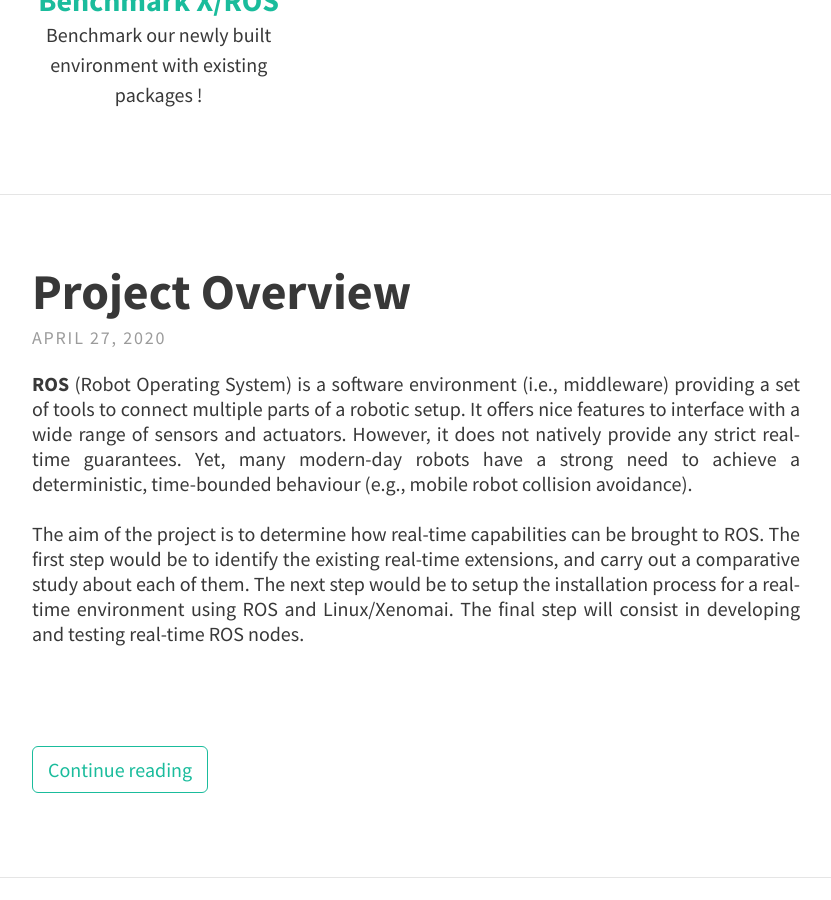
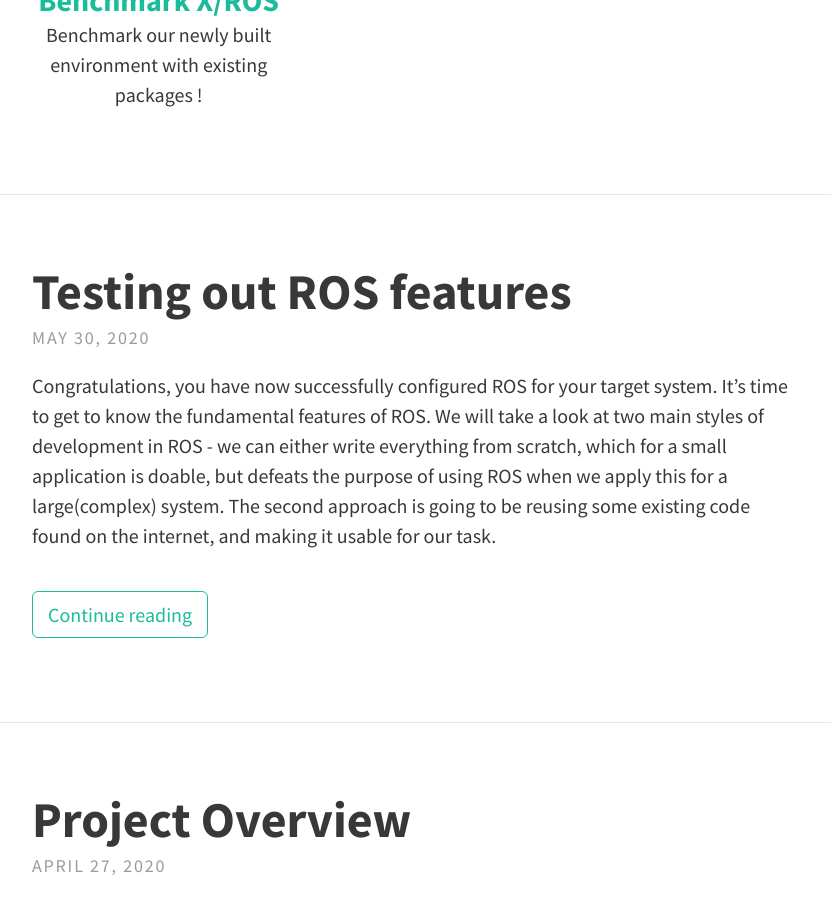
Before and after one commit to MasterERTS/rtros-documentation, a Jekyll site: the page built from index.html, in a window 1280 px wide and 900 px high, scrolled down 996 px. Shown: the whole window, without its empty margins (224-1055 px from the left). Built offline with Jekyll 4.4.1, drawn with Linux system fonts in a browser that asks for light colours; nearby versions of some CDN libraries; the list of posts is cut into pages by our own code; some of the changed text lies outside the part shown.

Commit message:
Published the Chatter application tutorial

````diff
--- a/_posts/2020-04-19-ros.md
+++ b/_posts/2020-04-19-ros.md
@@ -84,6 +84,22 @@
 
 Congratulations! You have now successfully configured ROS on your target system. However, in order to start using the system, you would want to follow the next step, which does a little bit of book keeping.
 
+### Install dependencies
+
+We have installed the basic ROS packages up till now, which will allow us to utilise the core ROS functionalities. However, we would want several other useful tools to be at our disposal when we work with packages of our own. To do that, we can run the following command to install the dependencies:
+
+```sh
+sudo apt install python-rosdep python-rosinstall python-rosinstall-generator python-wstool build-essential
+```
+
+We will make use of the `rosdep` tool to install system dependencies for the executables you may wish to compile. Having this tool makes it less of a hassle to link system dependent libraries and some key components make use of this tool. We have already installed `python-rosdep` in the previous section, we just need to initialize it, which can be done as follows:
+
+```sh
+sudo rosdep init
+rosdep update
+```
+With this we are done with a complete installation of ROS. In the next section, we will see how to set up our target system to work with ROS.
+
 ### Setup the Environment
 
 With the completion of the previous step, ROS is now installed in our **/opt/ros/kinetic** directory. Now, you might find it convenient to auto-load your environment variables when you start a terminal. This is not always the best option, and we will see later why you might **not** want to do that in certain cases. However, assuming you are working with just the one installation of ROS, you will want to edit the `.bashrc` file such that it sources the **/opt/ros/kinetic/devel.setup.bash** script everytime you log in to a bash session. Alternatively, if you use ZSH, the file for you would still be in /opt/ros/devel, but you will be interested in the setup.zsh file. A quick and easy way to do this is as follows:
@@ -117,7 +133,7 @@
 ```shell
 sudo apt-get install python-catkin-tools
 ```
-If everything goes well, you will get a prompt on your screen saying "all packages built successfully", and that is your cue that the installation went fine. If you now go and check your catkin workspace, you will see that now you have four directories: build, devel, logs, and src. We will explain what each of the directories are used for in a later post.
+If everything goes well, you will get a prompt on your screen saying "all packages built successfully", and that is your cue that the installation went fine. If you now go and check your catkin workspace, you will see that now you have four directories: build, devel, logs, and src. For now, we will only focus on the src folder.
 
 ### References:
 
--- /dev/null
+++ b/_posts/2020-05-30-after-ros.md
@@ -0,0 +1,54 @@
+---
+layout: post
+title: Testing out ROS features
+feature-img: "img/sample_feature_img_2.png"
+---
+
+Congratulations, you have now successfully configured ROS for your target system. It's time to get to know the fundamental features of ROS. We will take a look at two main styles of development in ROS - we can either write everything from scratch, which for a small application is doable, but defeats the purpose of using ROS when we apply this for a large(complex) system. The second approach is going to be reusing some existing code found on the internet, and making it usable for our task.
+
+### Creating from scratch - The "chatter" application
+
+The *chatter* is almost like the "Hello World" of the ROS universe. It is the most basic application we can have that makes use of the capabilities of ROS. It will be a very simple application, which will make use of ros messages to communicate over a ros topic using ros nodes. These need to be defined first:
+
+* A **ROS node** is an executable that uses ROS to communicate with other nodes in a network. For our purpose, we can look at it just like a simple executable.
+
+* A **ROS topic** is the data channel through which the ROS nodes communicate with each other.
+
+* A **ROS message** defines the type of data that is flowing through the channel.
+
+Now that these definitions are in place, we would want to go ahead and implement a simple Publisher-Subscriber application. There will be two nodes, conveniently named "publish" and "subscribe", which will exchange a string message over a topic called "/chatter". The graph for the application can be seen below:
+
+<p align="center">
+  <img width="400" height="45" src="https://raw.githubusercontent.com/master-coro/rtros-documentation/master/img/ros-chatter.jpg">
+</p>
+
+**NOTE:** This tutorial is going to be a gross oversimplication of creating a simple ROS application, as the explanations of core ROS functionalities is beyond the scope. For a detailed tutorial with individual focus on each module, we invite you to check out the [ROS Wiki](http://wiki.ros.org/ROS/Tutorials).
+
+We navigate to the src directory of our catkin workspace that we had created after the ROS installation. It is located in `~/ros/src` for the purpose of the tutorial. There we have to build a package, which is facilitated by using `catkin_create_pkg` utility. The standard format for creating a catking package using this tool is:
+```sh
+catkin_create_pkg <name_of_package> <depends1> <depends2> ... <dependsn>
+```
+So here we see that we have to specify the name of the package and add the names of other packages that our package depends on. Let us call our package "chatter" and since we will only be sending a string message, we know that our package will depend on the std_msgs package. Also, we will need the roscpp and the rospy dependencies.
+
+So, the command we should type in our terminal should be as follows:
+
+```sh
+cd ~/ros/src
+catkin_create_pkg chatter std_msgs roscpp rospy
+catkin build && exit
+```
+So we have generated and built our package, now it is time to put some data in it. Open up a new terminal and navigate to your ROS package using roscd. Using roscd allows you to directly navigate to the src directory of the package. In order to cd into our chatter package, we will type `roscd chatter`. Use the Tab key to autocomplete and also check if it is properly configured or not.
+
+Now we will store all the source files in the src directory. We will create two files, a `publisher.cpp` and a `subscriber.py` file, just to illustrate the ROS development policy.
+
+```sh
+roscd chatter
+cd src
+touch publisher.cpp
+touch subscriber.py
+```
+Using the above commands, we have navigated to the src directory in the package, then created two empty files.
+### References:
+
+1.
+1.
````
Also changed, not shown: img/ros-chatter.jpg (added).
